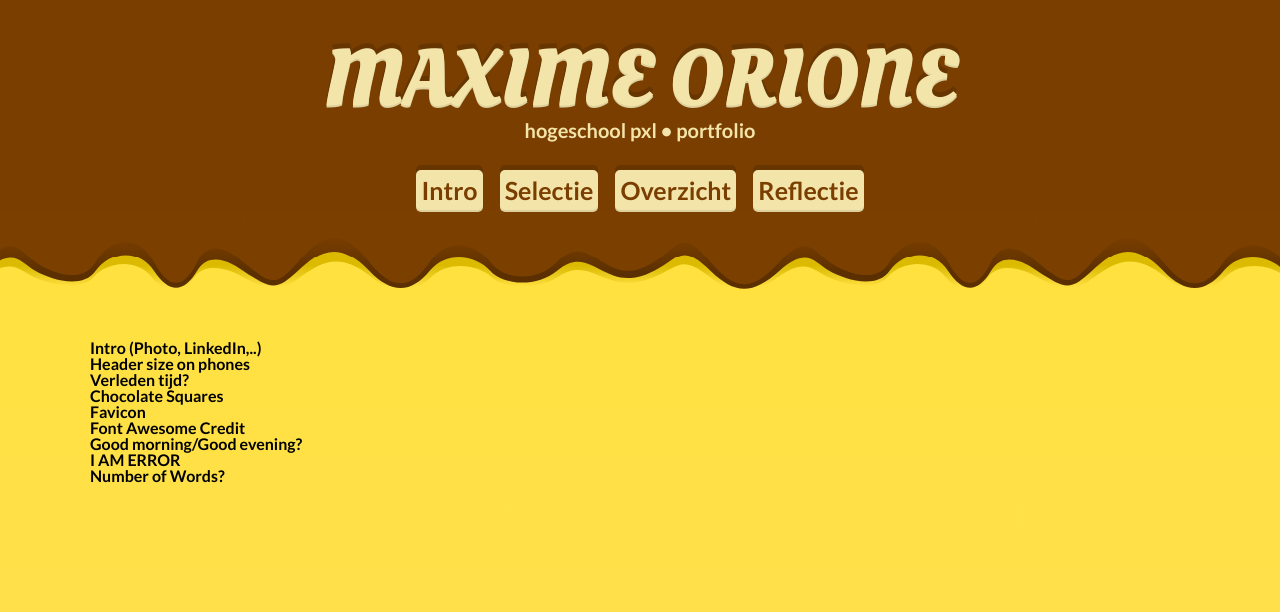
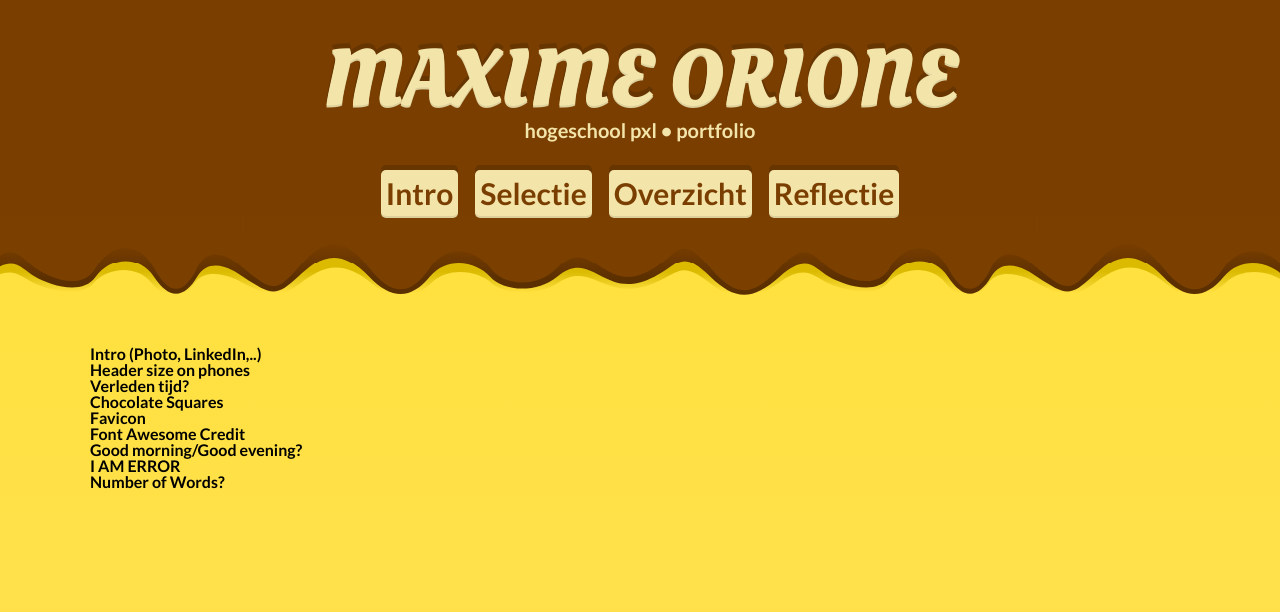
Before and after one commit to Maxzilla60/maxzilla60.github.io, a Jekyll site: the page built from todo.md, in a window 1280 px wide. Shown: the top 612 px of the page. Built offline with Jekyll 4.4.1, drawn with Linux system fonts in a browser that asks for light colours; nearby versions of some CDN libraries.

Commit message:
Bigger is better

```diff
--- a/css/styles.scss
+++ b/css/styles.scss
@@ -60,7 +60,7 @@ nav {
 	display: inline;
 }
 .sm_icon img {
-	height: 100px;
+	height: 125px;
 }
 .sm_icon img:hover {
 	-webkit-transform: rotate(-9deg) scale(1.1);
@@ -74,7 +74,7 @@ button {
 	box-shadow: 0px 2px 0px $milk_light, 0px -5px 0px $chocolate_shadow;
 	color: $chocolate;
 	font-family: 'Lato', sans-serif;
-	font-size: 25px;
+	font-size: 30px;
 	font-weight: bold;
 	margin-left: 7px;
 	margin-right: 7px;
--- a/index.html
+++ b/index.html
@@ -15,7 +15,7 @@ permalink: /
 	<img src="https://cdn.worldvectorlogo.com/logos/jekyll.svg" style="height: 100px" alt="Jekyll Logo"/>
 </div>
 <div class="social_media">
-	<a href="https://www.linkedin.com/in/{{ site.linkedin_username }}">
+	<a href="https://www.linkedin.com/in/{{ site.linkedin_username }}" style="text-decoration: none">
 		<div class="sm_icon" title="My LinkedIn">
 			<img src="/assets/accounts_linkedin.svg" target="_blank" />
 		</div>
```
